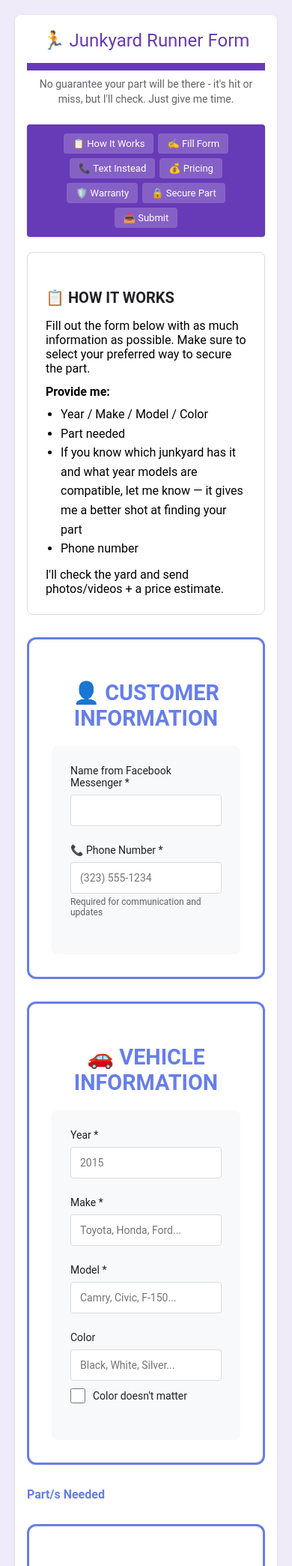
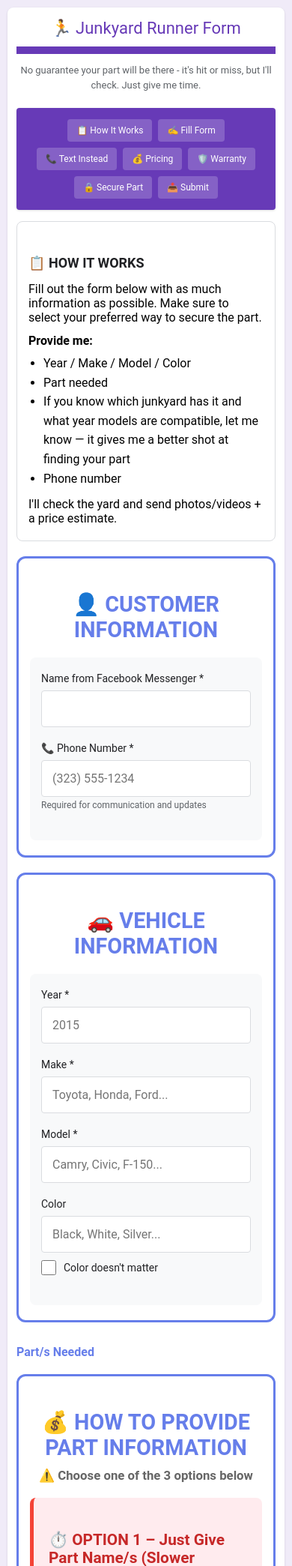
Before and after one commit to Davazzzz/carparts-request, a Flask app: page /request in a window 390 px wide. Shown: the top 2089 px of the page at 75% size. Run offline with Flask 3, Linux system fonts and the light colour scheme.

Commit message:
Improve mobile spacing and layout - less cramped UI

```diff
--- a/templates/request_form.html
+++ b/templates/request_form.html
@@ -14,7 +14,7 @@
         body {
             font-family: 'Roboto', Arial, sans-serif;
             background: #f0ebf8;
-            padding: 20px;
+            padding: 15px;
             min-height: 100vh;
         }
 
@@ -23,7 +23,7 @@
             margin: 0 auto;
             background: white;
             border-radius: 8px;
-            padding: 30px 24px;
+            padding: 25px 20px;
             box-shadow: 0 1px 3px rgba(0,0,0,0.12);
         }
 
@@ -233,20 +233,81 @@
         }
 
         @media (max-width: 768px) {
+            body {
+                padding: 10px;
+            }
+
             .container {
-                padding: 20px 16px;
+                padding: 15px 12px;
             }
 
             h1 {
-                font-size: 24px;
+                font-size: 22px;
+                padding-bottom: 12px;
+                margin-bottom: 12px;
+            }
+
+            h2 {
+                font-size: 18px;
+                margin-bottom: 15px;
+            }
+
+            .subtitle {
+                font-size: 13px;
+                margin-bottom: 20px;
+            }
+
+            .form-section {
+                padding: 20px 15px;
+                margin-bottom: 15px;
+            }
+
+            .form-group {
+                margin-bottom: 20px;
             }
 
             .toc-grid {
-                gap: 6px;
+                gap: 8px;
             }
 
             .toc-item {
-                padding: 6px 12px;
+                padding: 8px 12px;
+                font-size: 12px;
+            }
+
+            .table-of-contents {
+                padding: 15px;
+                margin-bottom: 15px;
+            }
+
+            /* More breathing room for sections */
+            div[style*="border: 3px solid"] {
+                padding: 20px 15px !important;
+                margin: 20px 0 !important;
+            }
+
+            /* Better spacing for nested divs */
+            div[style*="background: #f8f9fa"] {
+                padding: 20px 15px !important;
+            }
+
+            /* Adjust input fields */
+            input, select, textarea {
+                font-size: 16px; /* Prevents zoom on iOS */
+                padding: 14px;
+            }
+
+            /* Better button sizing */
+            .submit-btn {
+                font-size: 18px;
+                padding: 16px 30px;
+                width: 100%;
+            }
+
+            /* Scroll indicator positioning */
+            .scroll-indicator {
+                bottom: 20px;
+                padding: 10px 20px;
                 font-size: 13px;
             }
         }
```
Also changed, not shown: templates/index.html (+22 -3 lines).
